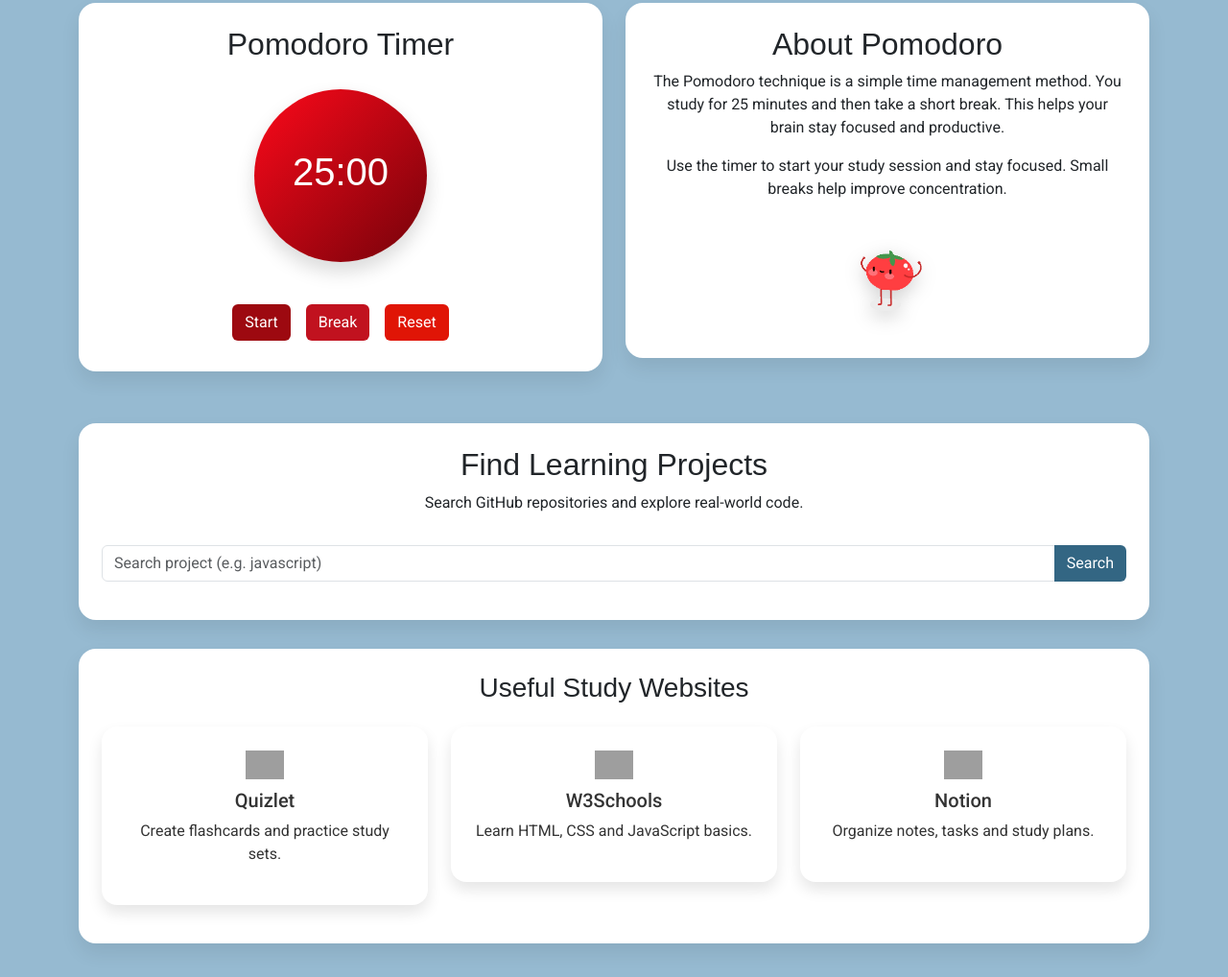
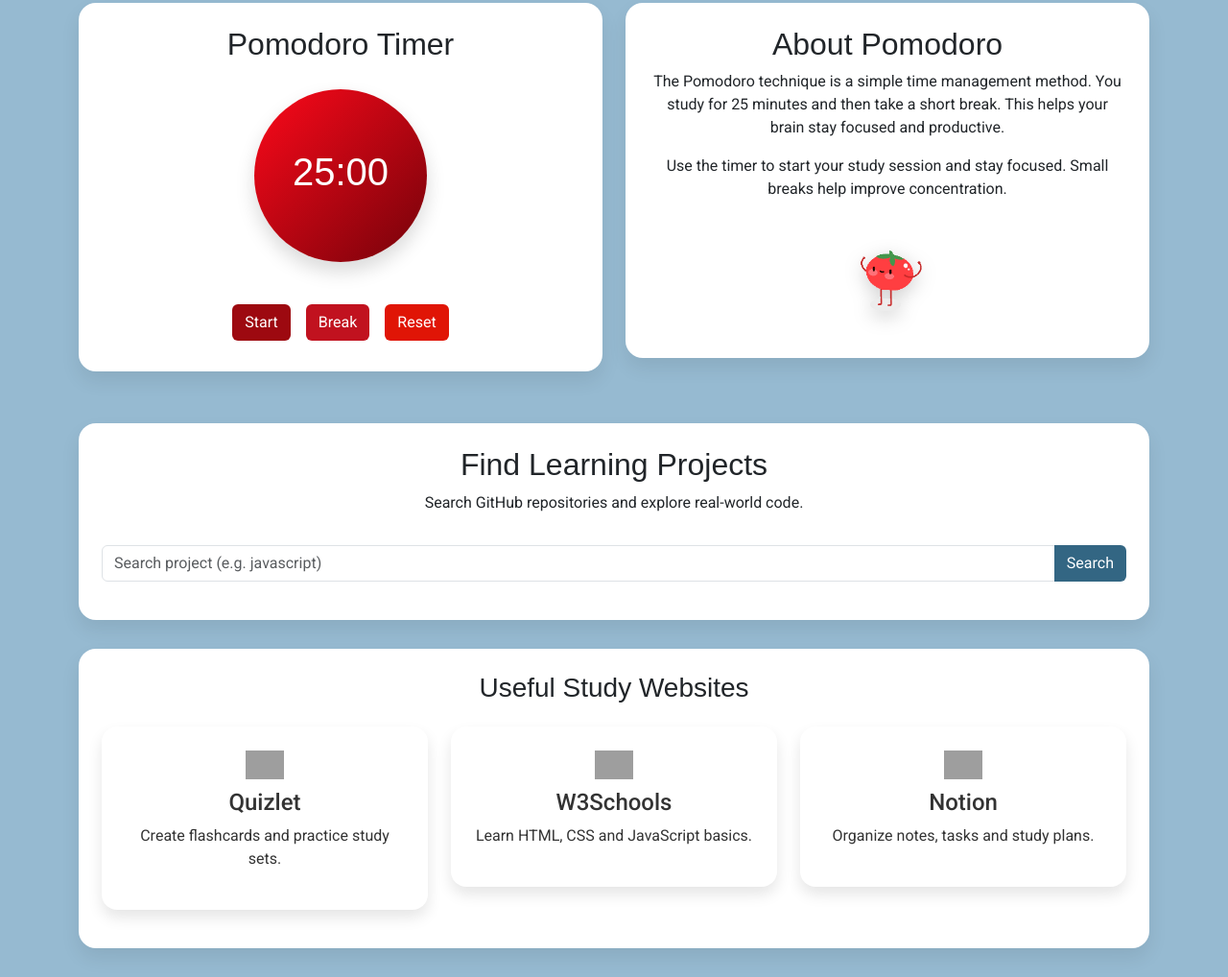
Before and after one commit to kajuusha/kajuusha.github.io, a plain HTML site: page study.helper/index.html in a window 1280 px wide. Shown: the part 205-1223 px from the top of the page at 96% size. Drawn offline with nearby package versions, Linux system fonts and the light colour scheme; grey boxes are pictures that could not be loaded; a web font is replaced by a local one.

Commit message:
Change headings from h5 to h4 for tools

```diff
--- a/study.helper/index.html
+++ b/study.helper/index.html
@@ -159,7 +159,7 @@ Search
 
 <img src="https://cdn.simpleicons.org/quizlet" class="tool-logo">
 
-<h5>Quizlet</h5>
+<h4>Quizlet</h4>
 
 <p>Create flashcards and practice study sets.</p>
 
@@ -176,7 +176,7 @@ Search
 
 <img src="https://cdn.simpleicons.org/w3schools" class="tool-logo">
 
-<h5>W3Schools</h5>
+<h4>W3Schools</h4>
 
 <p>Learn HTML, CSS and JavaScript basics.</p>
 
@@ -191,7 +191,7 @@ Search
 
 <img src="https://cdn.simpleicons.org/notion" class="tool-logo">
 
-<h5>Notion</h5>
+<h4>Notion</h4>
 
 <p>Organize notes, tasks and study plans.</p>
 
```
